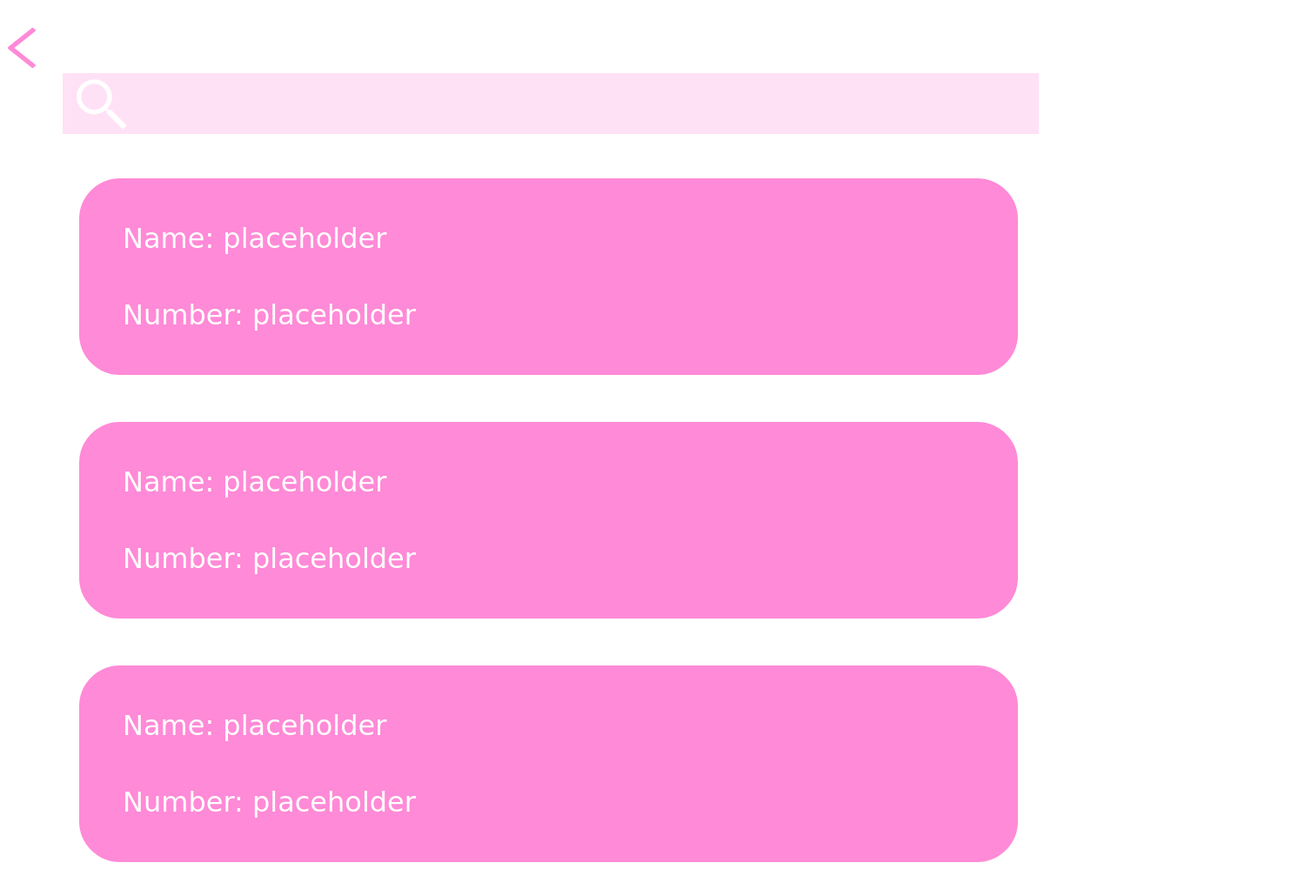
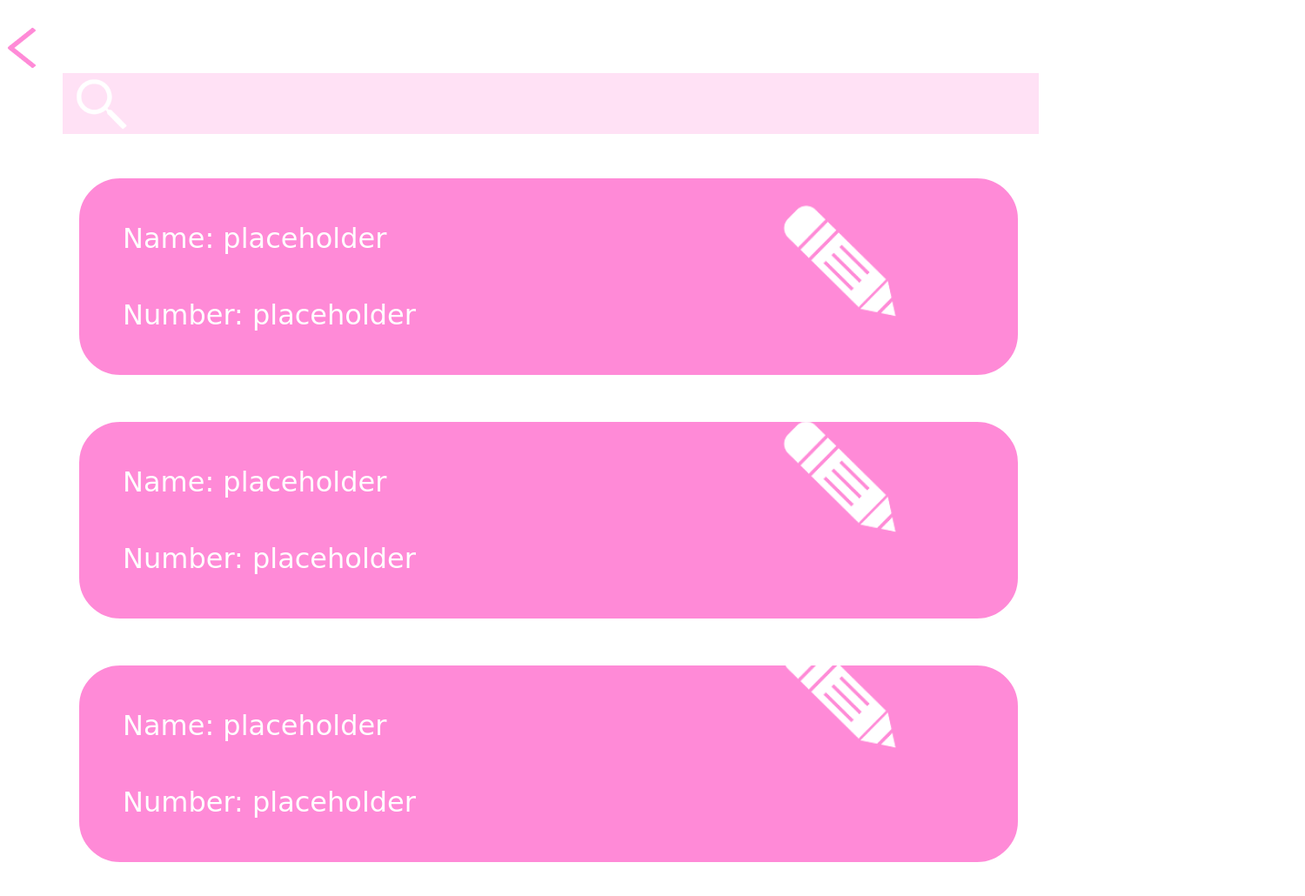
Before and after one commit to Emorgan12/Contact-List-Frontend, a plain HTML site: page pages/edit.html in a window 1280 px wide. Shown: the whole page at 87% size, 1500 px wide, since content can reach past the window. After the commit the page ends 994 px from the top, so only its background shows below. Drawn offline with Linux system fonts and the light colour scheme.

Commit message:
change position to viewport units

```diff
--- a/styles/styles.css
+++ b/styles/styles.css
@@ -118,8 +118,8 @@ img{
 
  #icon-1{
     position: absolute;
-    top: 200px;
-    left: 1300px;
+    top: 21vh;
+    left: 68vw;
     z-index: 1;
     width: 200px;
     height: 200px;
@@ -127,8 +127,8 @@ img{
 
  #icon-2{
     position: absolute;
-    top: 500px;
-    left: 1300px;
+    top: 52vh;
+    left: 68vw;
     z-index: 1;
     width: 200px;
     height: 200px;
@@ -136,8 +136,8 @@ img{
 
  #icon-3{
     position: absolute;
-    top: 800px;
-    left: 1300px;
+    top: 83vh;
+    left: 68vw;
     z-index: 1;
     width: 200px;
     height: 200px;
```
